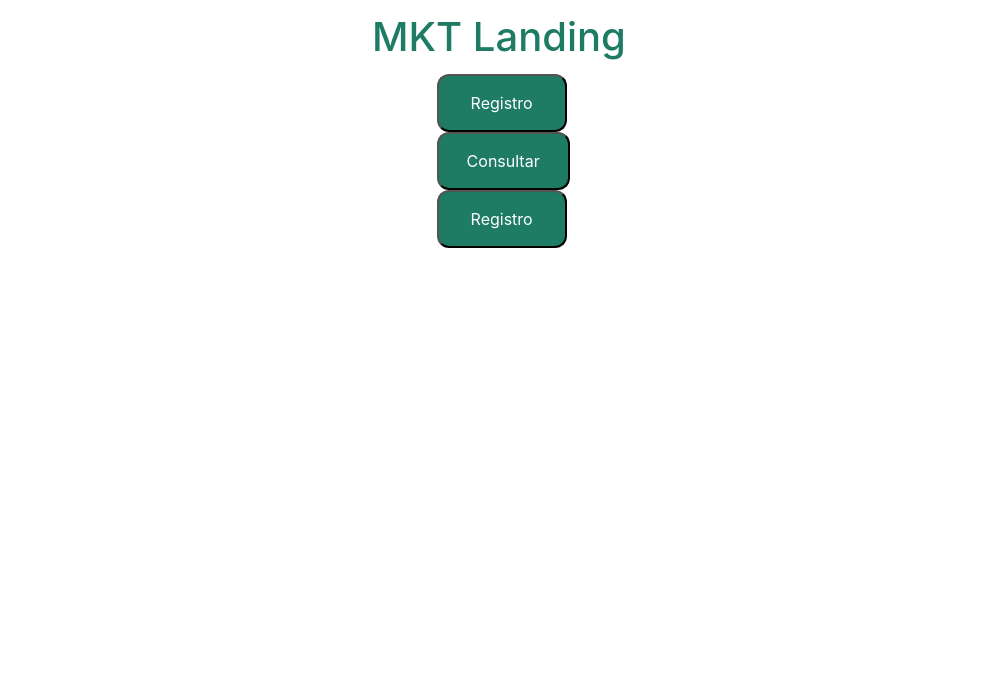
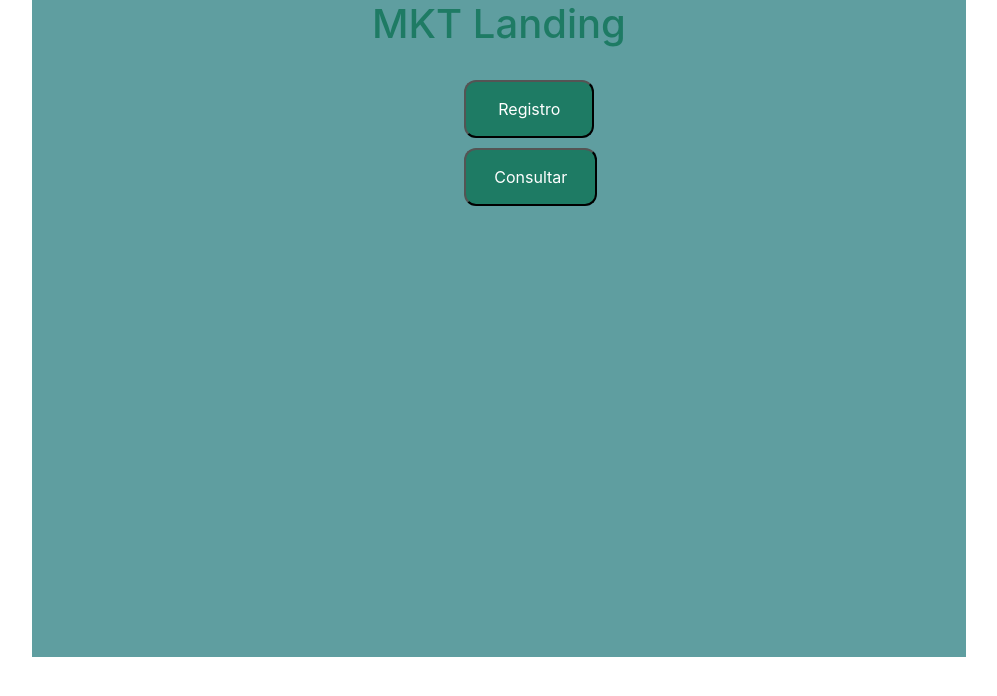
Before and after one commit to LHPH/landing-ui, a React (Create React App) app: page / in a window 1280 px wide. Shown: the top 696 px of the page, without its empty margins (141-1138 px from the left). Built offline with nearby package versions, Linux system fonts and the light colour scheme.

Commit message:
refactor: Add background color in the center of content

```diff
--- a/src/css/styles.scss
+++ b/src/css/styles.scss
@@ -99,6 +99,7 @@ h1{
     padding: 15px 32px;
     outline: none;
     cursor: pointer;
+    margin-bottom: 8%;
 }
 
 .buttonHomeConsult{
@@ -108,6 +109,7 @@ h1{
     padding: 15px 28px;
     outline: none;
     cursor: pointer;
+    margin-bottom: 8%;
 }
 
 .buttonViewFolio{
@@ -148,6 +150,13 @@ h1{
     font-family: monospace;
 }
 
+.test{
+    margin: 0 auto;
+    background-color: cadetblue;
+    width: 73%;
+    min-height: 657px;;
+    height: auto !important;
+}
 @media only screen and (min-width: 1024px) {
     .ulMenu{
         margin-left: 42%;
--- a/src/js/components/App.js
+++ b/src/js/components/App.js
@@ -60,11 +60,13 @@ class App extends Component{
     render(){
         return(
             <Router>
-                 <div className={'parent'} style={{margin:'1%'}}>
-                    <h1>MKT Landing</h1>
-                </div>
+
                 {this.state.showMenu &&
-                    <div className={''}>
+                    <div className={'test'}>
+                        <div className={'parent'}>
+                            <h1>MKT Landing</h1>
+                        </div>
+                        <br />
                         <ul className={'ulMenu'}>
                             <li className={'listMenu'}>
                             <Link to="/record">
@@ -77,20 +79,11 @@ class App extends Component{
                             </li>
                             <li className={'listMenu'}>
                             <Link to="/applications">
-                                <Button id={'other'}
+                                <Button id={this.buttonHomeConfig.consultButton.id}
                                             name={this.buttonHomeConfig.consultButton.name}
                                             isDisabled={this.buttonHomeConfig.consultButton.isDisabled}
                                             className={this.buttonHomeConfig.consultButton.className}
                                     />
-                            </Link>
-                            </li>
-                            <li className={'listMenu'}>
-                            <Link to="/other">
-                                <Button id={'other2'}
-                                        name={this.buttonHomeConfig.recordButton.name}
-                                        isDisabled={this.buttonHomeConfig.recordButton.isDisabled}
-                                        className={this.buttonHomeConfig.recordButton.className}
-                                />
                             </Link>
                             </li>
                         </ul>
--- a/src/js/components/Form.js
+++ b/src/js/components/Form.js
@@ -160,6 +160,10 @@ class Form extends Component{
             this.landing.cellPhone = this.props.landing.cellPhone;
         }
 
+        if(this.props.hiddenMenu!==undefined){
+            this.props.hiddenMenu();
+        }
+
         this.handleChangeFirstName = this.handleChangeFirstName.bind(this);
         this.handleChangeSecondName = this.handleChangeSecondName.bind(this);
         this.handleChangeLastName = this.handleChangeLastName.bind(this);
@@ -181,12 +185,16 @@ class Form extends Component{
         this.validateCellPhone = this.validateCellPhone.bind(this);
 
         this.enableOrDisabledFields = this.enableOrDisabledFields.bind(this);
-        Form.setStyleMsgErrorField = Form.setStyleMsgErrorField.bind(this);
+        this.setLandingReadOnly = this.setLandingReadOnly.bind(this);
+
     }
 
     componentDidMount(){
-        console.log('Errors: '+this.state.errors.firstName);
-        console.log(this.props.match.params.folio);
+
+        if(this.props.match!==undefined && this.props.match.params.folio!==undefined){
+            let folio = this.props.match.params.folio;
+            LandingServices.retrieveLandingByFolio(folio,this.setLandingReadOnly);
+        }
 
     }
 
@@ -523,6 +531,49 @@ class Form extends Component{
         //this.props.handleView('ACCEPTANCE_SAVE_LANDING');
     }
 
+    setLandingReadOnly(landing){
+
+        this.setState(prevState=>({
+            ...prevState,
+            firstNameInputConfig:{
+                ...prevState.firstNameInputConfig,
+                value: landing.personalData.firstName,
+                isDisabled: true
+            },
+            secondNameInputConfig:{
+                ...prevState.secondNameInputConfig,
+                value: landing.personalData.secondName,
+                isDisabled: true
+            },
+            lastNameInputConfig:{
+                ...prevState.lastNameInputConfig,
+                value: landing.personalData.lastName,
+                isDisabled: true
+            },
+            lastSecondNameInputConfig:{
+                ...prevState.lastSecondNameInputConfig,
+                value: landing.personalData.lastSecondName,
+                isDisabled: true
+            },
+            emailInputConfig:{
+                ...prevState.emailInputConfig,
+                value: landing.personalData.email,
+                isDisabled: true
+            },
+            homePhoneInputConfig:{
+                ...prevState.homePhoneInputConfig,
+                value: landing.personalData.homePhone,
+                isDisabled: true
+            },
+            cellPhoneInputConfig:{
+                ...prevState.cellPhoneInputConfig,
+                value: landing.personalData.cellPhone,
+                isDisabled: true
+            },
+            mode: 'readOnly'
+        }));
+    }
+
     static setStyleMsgErrorField(value){
         return (value==='' || value==null);
     }
--- a/src/js/components/LandingRecord.js
+++ b/src/js/components/LandingRecord.js
@@ -30,15 +30,17 @@ class LandingRecord extends Component{
 
     render(){
         return(
-            <div>
-                <div className={'parent'}>
-                    <p>Ingrese su informacion para contactarlo</p>
-                </div>
-                <div>
-                    {this.state.view==='FORM' && <FormRedux handleView={this.handleViews}/>}
+                <div className={'test'}>
+                    {this.state.view==='FORM' &&
+                        <div>
+                            <div className={'parent'}>
+                                <p>Ingrese su informacion para contactarlo</p>
+                            </div>
+                            <FormRedux handleView={this.handleViews}/>
+                        </div>
+                    }
                     {this.state.view==='ACCEPTANCE_SAVE_LANDING' && <AcceptanceView handleView={this.handleView} />}
                 </div>
-            </div>
         )
     };
 }
```
